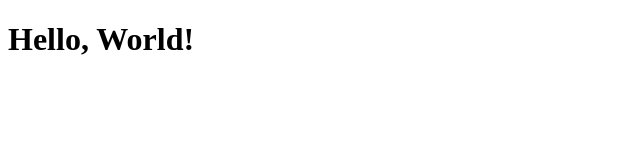
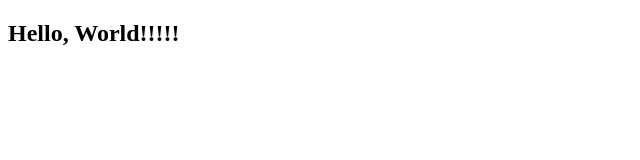
Before and after one commit to nisukhanal1-spec/Mobile-Programming, a plain HTML site: page index.html in a window 1280 px wide. Shown: the whole page, without its empty margins (0-640 px from the left). Drawn offline with Linux system fonts and the light colour scheme.

Commit message:
Update h2 in index.html

```diff
--- a/index.html
+++ b/index.html
@@ -6,6 +6,6 @@
     <title>Document</title>
 </head>
 <body>
-    <h1>Hello, World!  </h1>
+    <h2>Hello, World!!!!!  </h2>
 </body>
 </html>
```
